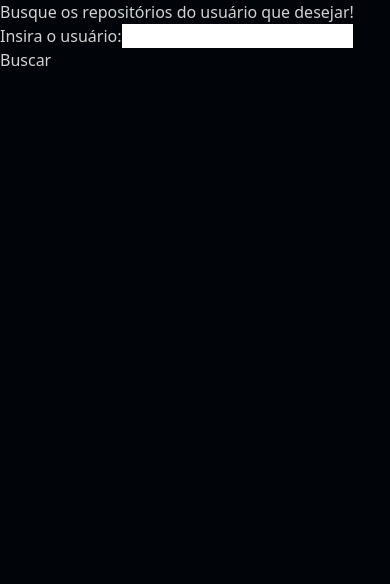
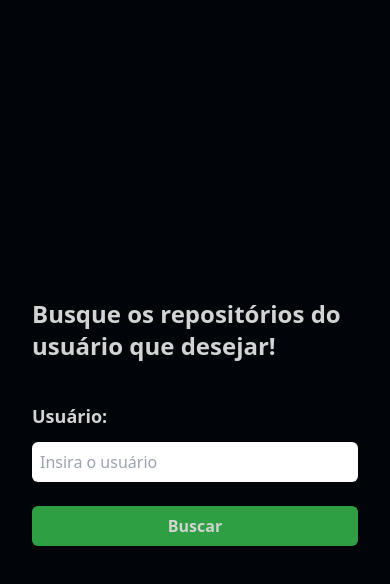
Before and after one commit to ErickWillyan/repositories-projects, a Next.js app in the folder repositories-project/: page / in a window 390 px wide. Shown: the top 584 px of the page. Built offline with nearby package versions, Linux system fonts and the light colour scheme.

Commit message:
feat: versão mobile da tela inicial concluída

```diff
--- a/repositories-project/src/app/globals.css
+++ b/repositories-project/src/app/globals.css
@@ -7,6 +7,7 @@
   margin: 0;
   padding: 0;
   color: #d1d4d2;
+  /* outline: red 1px solid; */
 }
 
 body {
--- a/repositories-project/src/app/layout.tsx
+++ b/repositories-project/src/app/layout.tsx
@@ -14,6 +14,7 @@ export default function RootLayout({
   return (
     <html lang="pt-br">
       <head>
+        <meta name="viewport" content="width=device-width, initial-scale=1.0" />
         <link rel="preconnect" href="https://fonts.googleapis.com" />
         <link
           rel="preconnect"
--- a/repositories-project/src/app/page.tsx
+++ b/repositories-project/src/app/page.tsx
@@ -22,14 +22,28 @@ export default function Home() {
 
   return (
     <>
-      <div>
-        <h1>Busque os repositórios do usuário que desejar!</h1>
-      </div>
-      <form onSubmit={searchRepositories}>
-        <label>Insira o usuário:</label>
-        <input type="text" className="" ref={userRef} />
-        <input type="submit" value="Buscar" />
-      </form>
+      <main className="h-screen flex items-center p-8">
+        <div className="">
+          <h1 className=" text-2xl  font-bold mb-10">
+            Busque os repositórios do usuário que desejar!
+          </h1>
+          <form onSubmit={searchRepositories} className="flex flex-wrap">
+            <label className="text-lg font-semibold w-ful mb-3">Usuário:</label>
+            <input
+              name="userNameInput"
+              type="text"
+              className="font-normal text-base rounded-md w-full p-2 mb-6"
+              placeholder="Insira o usuário"
+              ref={userRef}
+            />
+            <input
+              type="submit"
+              value="Buscar"
+              className="w-full p-2 bg-buttonColor cursor-pointer hover:bg-buttonColorHover  rounded-md font-bold text-base duration-300"
+            />
+          </form>
+        </div>
+      </main>
     </>
   );
 }
--- a/repositories-project/src/app/repositories/[userName]/page.tsx
+++ b/repositories-project/src/app/repositories/[userName]/page.tsx
@@ -18,6 +18,7 @@ interface RepositoriesProps {
   html_url: string;
   description: string;
   language: string;
+  avatar_url: string;
 }
 
 async function getRepositories(name: string) {
--- a/repositories-project/tailwind.config.ts
+++ b/repositories-project/tailwind.config.ts
@@ -13,6 +13,8 @@ export default {
     extend: {
       colors: {
         linkColor: "#4493f8",
+        buttonColor: "#2EA043",
+        buttonColorHover: "#2C974B",
       },
     },
   },
```
